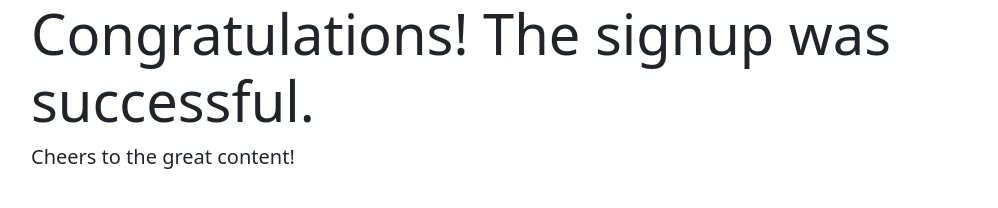
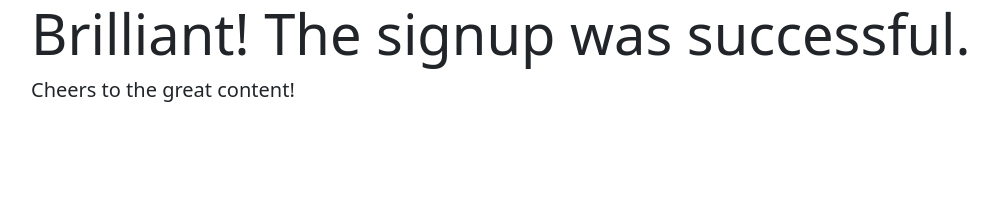
Before and after one commit to Gaurang-1402/Newsletter-signup, a website: page success.html in a window 1280 px wide. Shown: the whole page, without its empty margins (51-1049 px from the left). Drawn offline with nearby package versions, Linux system fonts and the light colour scheme.

Commit message:
Second version h1 changed to brilliant

```diff
--- a/success.html
+++ b/success.html
@@ -10,7 +10,7 @@
   <body>
     <div class="jumbotron jumbotron-fluid">
     <div class="container">
-        <h1 class="display-4">Congratulations! The signup was successful.</h1>
+        <h1 class="display-4">Brilliant! The signup was successful.</h1>
         <p class="lead">
 Cheers to the great content!
         </p>
```
